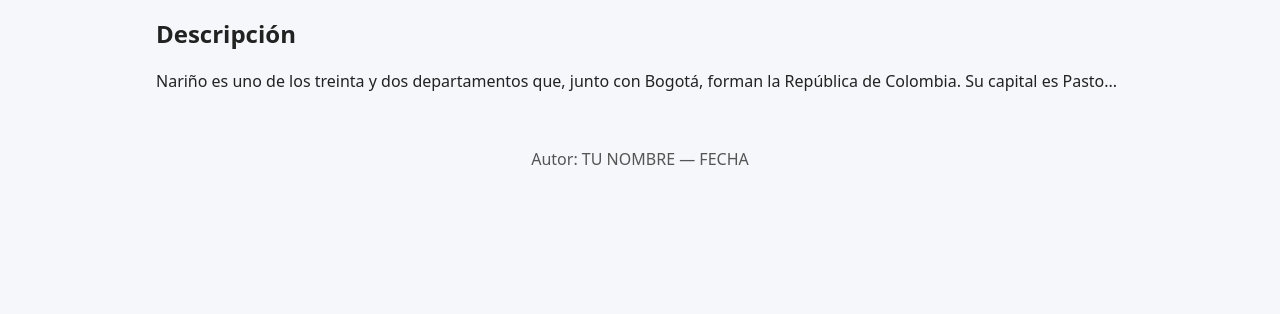
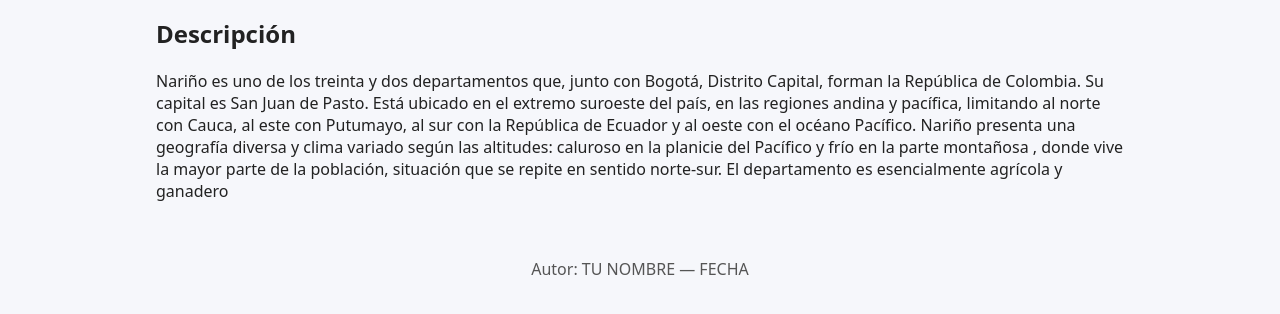
Before and after one commit to Dembow-G/Sur-de-colombia, a plain HTML site: page Nariño/index.html in a window 1280 px wide. Shown: the part 232-546 px from the top of the page. Drawn offline with Linux system fonts and the light colour scheme.

Commit message:
Descripcion Nariño

```diff
--- a/Nariño/index.html
+++ b/Nariño/index.html
@@ -22,7 +22,17 @@
       <h2>Descripción</h2>
       <p>
         <!-- Aquí debes pegar el texto sobre Nariño desde TEXTO-REGIONES.txt -->
-        Nariño es uno de los treinta y dos departamentos que, junto con Bogotá, forman la República de Colombia. Su capital es Pasto...
+        Nariño es uno de los treinta y dos departamentos que, junto con Bogotá, Distrito Capital,
+forman la República de Colombia.
+Su capital es San Juan de Pasto. Está ubicado en el extremo suroeste del país,
+en las regiones andina y pacífica,
+ limitando al norte con Cauca, al este con Putumayo, al sur con la República
+ de Ecuador y al oeste con el océano Pacífico.
+
+Nariño presenta una geografía diversa y clima variado según las altitudes: caluroso
+en la planicie del Pacífico y frío en la parte montañosa
+, donde vive la mayor parte de la población, situación que se repite en sentido norte-sur.
+El departamento es esencialmente agrícola y ganadero
       </p>
     </section>
   </main>
```
